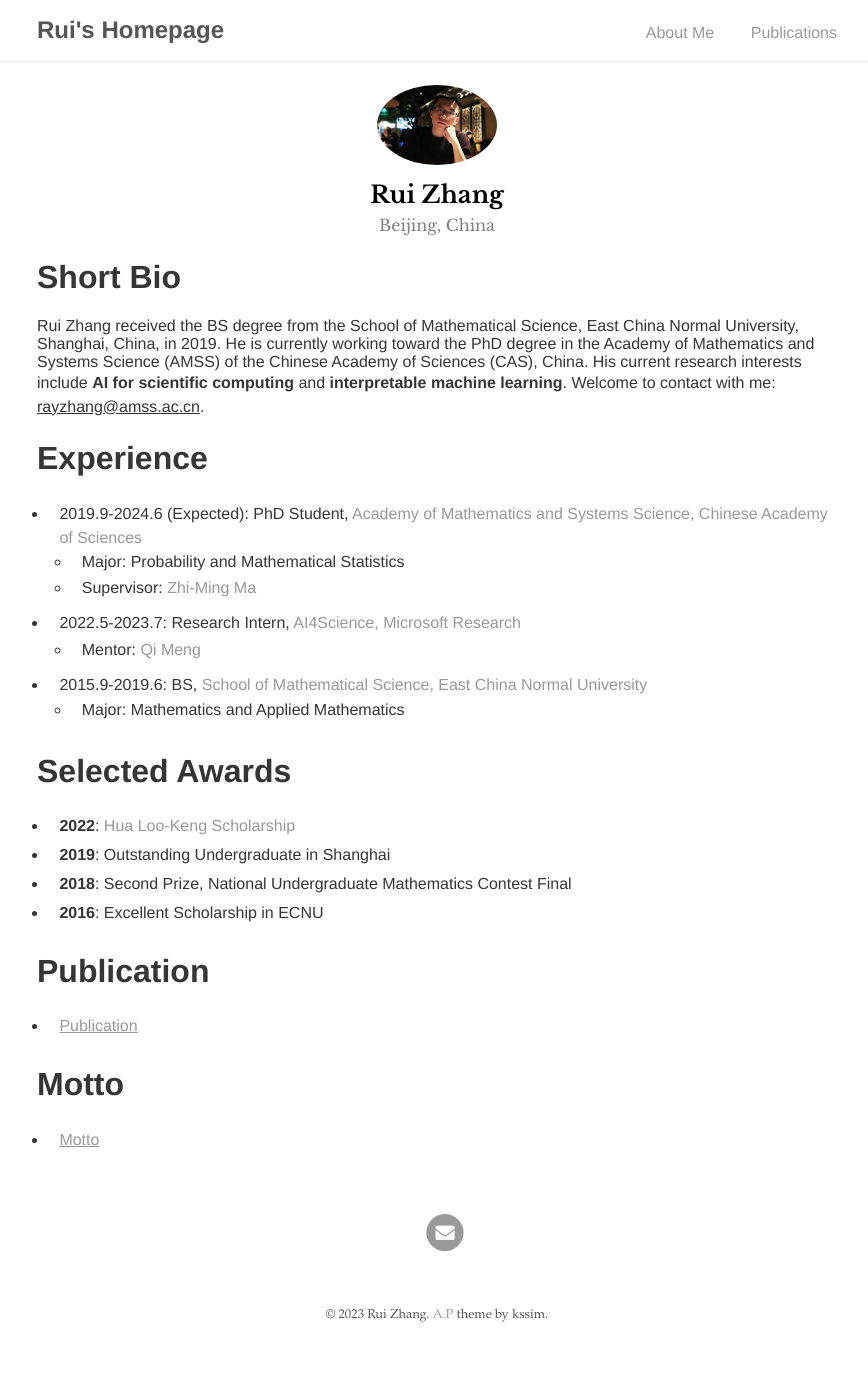
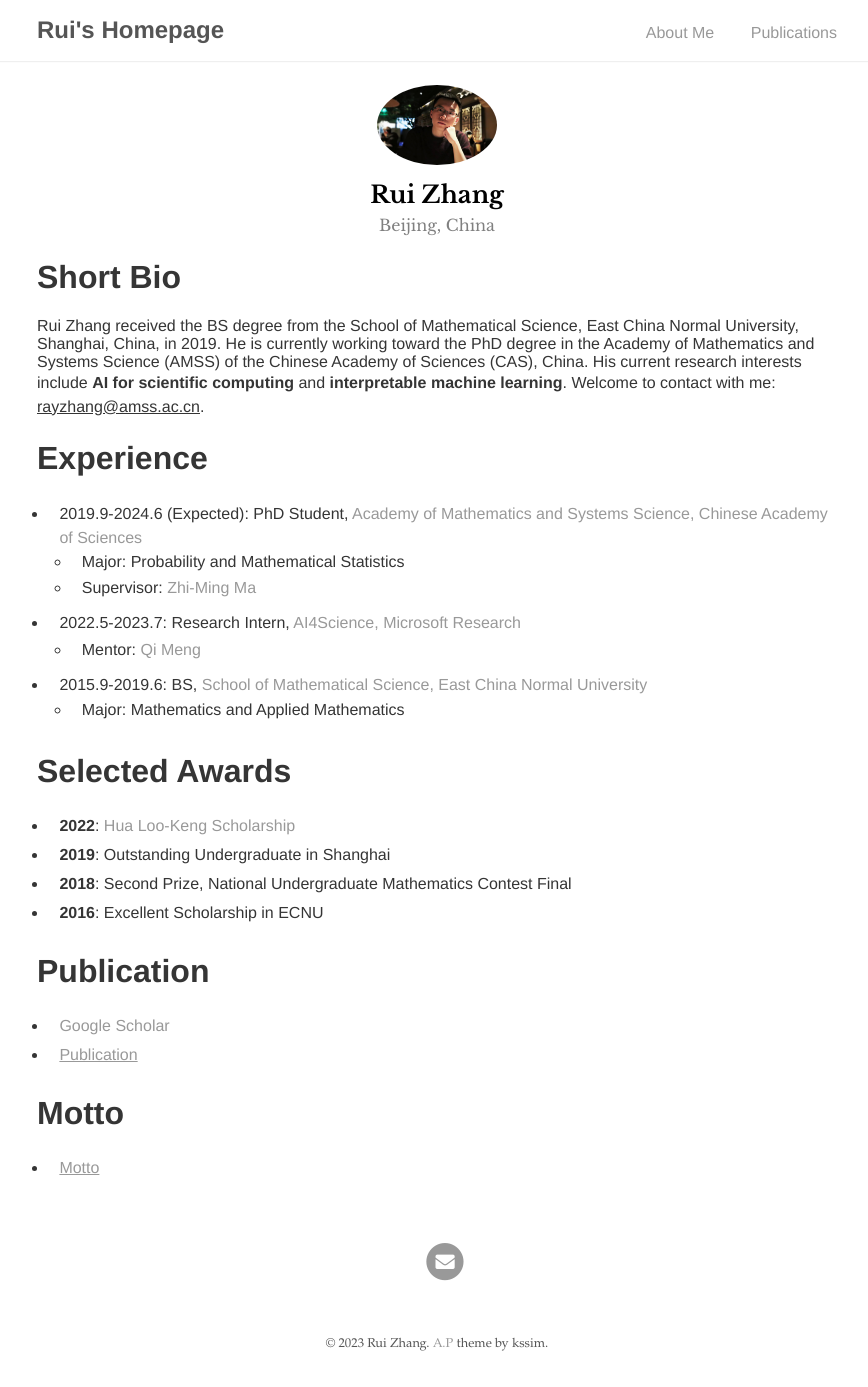
Before and after one commit to optray/optray.github.io, a Jekyll site: the page built from index.md, in a window 1280 px wide. Shown: the whole page, without its empty margins (203-1071 px from the left). Built offline with Jekyll 4.4.1, drawn with Linux system fonts in a browser that asks for light colours; our own code applies the rules of GitHub Pages for plain Markdown files; before the commit the page ends 1358 px from its top, so only the background shows below that.

Commit message:
Update index.md

```diff
--- a/index.md
+++ b/index.md
@@ -21,6 +21,7 @@ Rui Zhang received the BS degree from the School of Mathematical Science, East C
 * **2016**: Excellent Scholarship in ECNU
 
 # Publication
++ [Google Scholar](https://scholar.google.com/citations?user=8V50qncAAAAJ&hl=zh-CN&oi=sra)
 + [<u>Publication</u>](publication)
 
 # Motto
```
